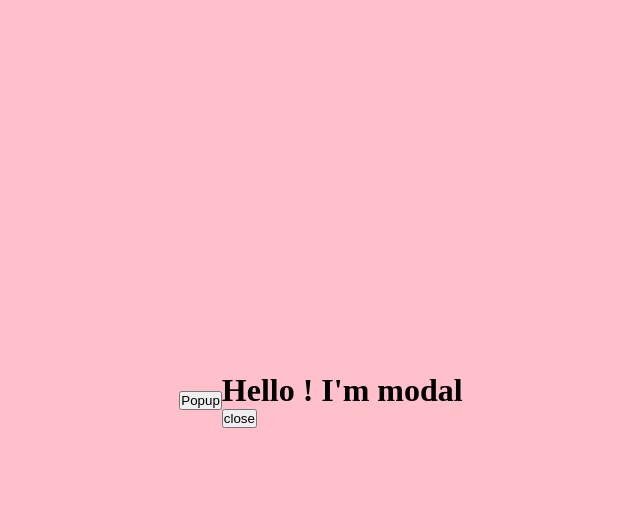
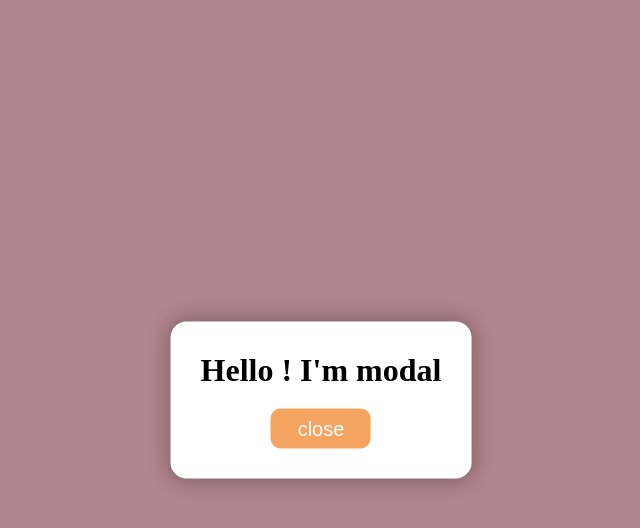
Before and after one commit to HyeBinYang/HTML-CSS-practice, a plain HTML site: page Modal/index.html in a window 1280 px wide. Both pictures are taken after a click on the button "Popup". Shown: the whole page, without its empty margins (319-959 px from the left). Drawn offline with Linux system fonts and the light colour scheme.

Commit message:
02/23 수정

```diff
--- a/Modal/index.html
+++ b/Modal/index.html
@@ -8,15 +8,31 @@
     <link rel="stylesheet" href="style.css" />
   </head>
   <body>
-    <div class="container">
-      <button class="popup-btn">Popup</button>
-    </div>
+    <button class="popup-btn">Popup</button>
 
     <div class="modal-outside">
       <div class="modal-container">
         <h1>Hello ! I'm modal</h1>
-        <button>close</button>
+        <button class="close">close</button>
       </div>
     </div>
+
+    <script>
+      const popupButton = document.querySelector(".popup-btn");
+      const modal = document.querySelector(".modal-outside");
+      const closeButton = document.querySelector(".close");
+
+      popupButton.addEventListener("click", () => {
+        modal.classList.add("active");
+      });
+
+      closeButton.addEventListener("click", () => {
+        modal.classList.remove("active");
+      });
+
+      window.addEventListener("click", (e) => {
+        if (e.target === modal) modal.classList.remove("active");
+      });
+    </script>
   </body>
 </html>
--- a/Modal/style.css
+++ b/Modal/style.css
@@ -12,5 +12,55 @@ body {
   align-items: center;
 }
 
-.container {
+.popup-btn {
+  width: 100px;
+  height: 50px;
+  font-size: 20px;
+  padding: 10px;
+  border: none;
+  background: skyblue;
+  border-radius: 10px;
+  color: white;
+  cursor: pointer;
 }
+
+.modal-outside {
+  position: fixed;
+  top: 0;
+  left: 0;
+  background: rgba(0, 0, 0, 0.3);
+  width: 100%;
+  height: 100%;
+  display: none;
+}
+
+.modal-outside.active {
+  display: block;
+}
+
+.modal-container {
+  position: absolute;
+  top: 50%;
+  left: 50%;
+  transform: translate(-50%, -50%);
+  text-align: center;
+  background-color: #fff;
+  padding: 30px;
+  box-shadow: 0 0 20px 5px rgba(0, 0, 0, 0.25);
+  border-radius: 16px;
+}
+
+.modal-container h1 {
+  margin-bottom: 20px;
+}
+
+.modal-container button {
+  width: 100px;
+  height: 40px;
+  border: none;
+  background: sandybrown;
+  border-radius: 10px;
+  cursor: pointer;
+  font-size: 20px;
+  color: white;
+}
```
